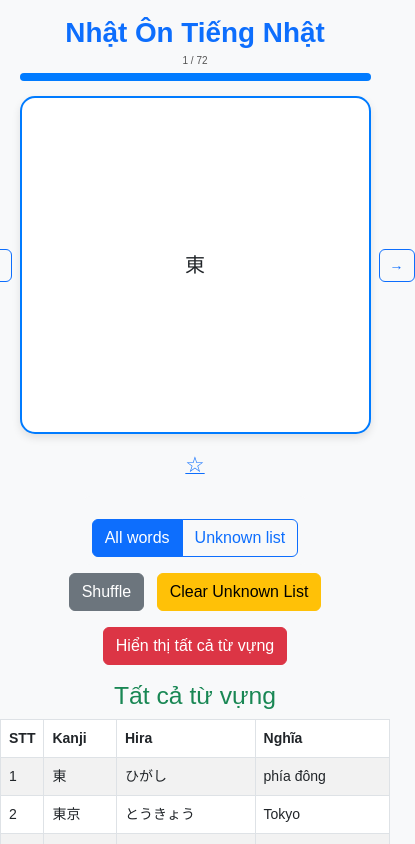
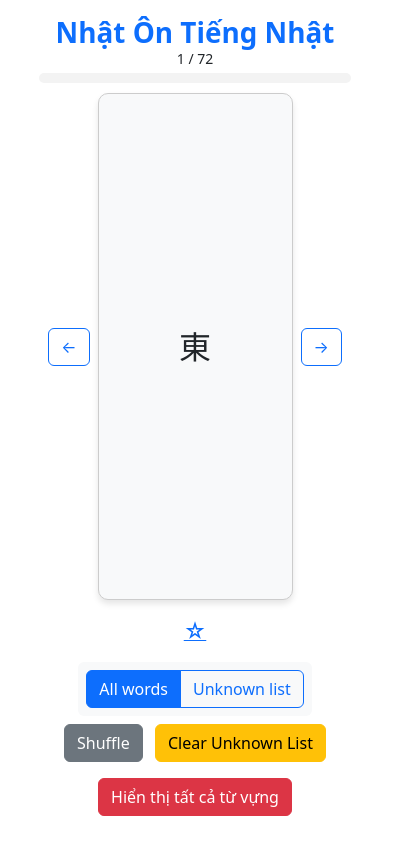
Before and after one commit to nhat251/FlashCardJPD, a plain HTML site: page index.html in a window 390 px wide. Shown: the top 844 px of the page, 415 px wide, since content can reach past the window. Drawn offline with nearby package versions, Linux system fonts and the light colour scheme.

Commit message:
updateStateWhenReload

```diff
--- a/index.html
+++ b/index.html
@@ -1,30 +1,25 @@
 <!DOCTYPE html>
 <html lang="vi">
+
 <head>
     <meta charset="UTF-8">
     <meta name="viewport" content="width=device-width, initial-scale=1">
     <title>Nhật Ôn Tiếng Nhật</title>
     <link href="https://cdn.jsdelivr.net/npm/bootstrap@5.3.0/dist/css/bootstrap.min.css" rel="stylesheet">
     <style>
-        body {
-            background-color: #f8f9fa;
-            font-family: Arial, sans-serif;
-        }
-
-        /* Flashcard */
         .flashcard {
-            width: 40vw;
-            height: 50vh;
+            width: 50vw;
+            height: 60vh;
             perspective: 1000px;
             cursor: pointer;
-            margin: 0 auto;
         }
 
         .card-inner {
             width: 100%;
             height: 100%;
             position: relative;
-            transition: transform 0.6s;
+            transition: transform 0.6s, opacity 0.6s;
+            /* Thêm hiệu ứng mờ dần */
             transform-style: preserve-3d;
         }
 
@@ -41,90 +36,56 @@
             display: flex;
             align-items: center;
             justify-content: center;
-            border-radius: 15px;
-            box-shadow: 0 4px 8px rgba(0, 0, 0, 0.1);
-            font-size: 24px;
+            border: 1px solid #ccc;
+            border-radius: 10px;
+            box-shadow: 0 4px 6px rgba(0, 0, 0, 0.1);
+            font-size: 32px;
+            /* Tăng kích thước font chữ */
             text-align: center;
-            padding: 15px;
         }
 
         .card-front {
-            background-color: #ffffff;
-            border: 2px solid #007bff;
+            background-color: #f8f9fa;
         }
 
         .card-back {
-            background-color: #e9ecef;
-            border: 2px solid #28a745;
+            background-color: #ffebcd;
             transform: rotateY(180deg);
         }
 
-        /* Thanh tiến độ */
+        .hidden {
+            display: none;
+        }
+
         .progress-container {
-            width: 90%;
-            background-color: #e9ecef;
-            border-radius: 10px;
-            margin-bottom: 15px;
+            width: 80%;
+            /* Giảm kích thước chiều rộng */
+            background-color: #f3f3f3;
+            border-radius: 5px;
+            margin-bottom: 10px;
             position: relative;
         }
 
         .progress-bar {
-            height: 8px;
-            background-color: #007bff;
-            border-radius: 10px;
-            transition: width 0.3s ease-in-out;
+            height: 10px;
+            /* Giảm kích thước chiều cao */
+            background-color: #4caf50;
+            width: 0%;
+            border-radius: 5px;
+            transition: width 0.3s;
         }
 
         .progress-text {
             position: absolute;
-            top: -20px;
+            top: -25px;
+            /* Điều chỉnh vị trí của số tiến độ */
             left: 50%;
             transform: translateX(-50%);
-            font-size: 12px;
-            color: #555;
-        }
-
-        /* Nút điều hướng */
-        .btn-group {
-            margin-top: 15px;
-        }
-
-        .btn-nav {
-            font-size: 16px;
-            padding: 8px 15px;
-        }
-
-        /* Bảng từ vựng */
-        .table-responsive {
-            margin-top: 20px;
-        }
-
-        .table {
             font-size: 14px;
-        }
-
-        /* Responsive cho điện thoại nhỏ */
-        @media (max-width: 576px) {
-            .flashcard {
-                width: 90vw;
-                height: 40vh;
-            }
-
-            .card-front, .card-back {
-                font-size: 20px;
-            }
-
-            .progress-text {
-                font-size: 10px;
-            }
-
-            .btn-nav {
-                font-size: 14px;
-                padding: 5px 10px;
-            }
         }
     </style>
 </head>
+
 <body class="d-flex flex-column align-items-center mt-3">
     <header class="mb-3 text-center">
         <h1 class="display-6 text-primary fw-bold">Nhật Ôn Tiếng Nhật</h1>
@@ -154,9 +115,11 @@
 
     <div class="bg-light rounded p-2 mt-2">
         <div class="btn-group" role="group">
-            <input type="radio" class="btn-check" name="wordList" id="sourceRadio" autocomplete="off" checked onchange="useSourceList()">
+            <input type="radio" class="btn-check" name="wordList" id="sourceRadio" autocomplete="off" checked
+                onchange="useSourceList()">
             <label class="btn btn-outline-primary" for="sourceRadio">All words</label>
-            <input type="radio" class="btn-check" name="wordList" id="unknownRadio" autocomplete="off" onchange="useUnknownList()">
+            <input type="radio" class="btn-check" name="wordList" id="unknownRadio" autocomplete="off"
+                onchange="useUnknownList()">
             <label class="btn btn-outline-primary" for="unknownRadio">Unknown list</label>
         </div>
     </div>
@@ -260,8 +223,7 @@
         ];
 
         let currentList = sourse;
-        let unknown = [];
-
+        let unknown = JSON.parse(localStorage.getItem('unknownList')) || [];
 
         let currentIndex = 0;
 
@@ -273,6 +235,7 @@
 
         function clearListUnknown() {
             unknown.length = 0;
+            localStorage.removeItem('unknownList'); // Xóa khỏi localStorage
             currentIndex = 0;
             updateCard();
         }
@@ -356,20 +319,20 @@
             const currentWord = currentList[currentIndex];
             const starIcon = document.getElementById("starIcon");
 
-            // Kiểm tra xem từ đã có trong danh sách unknown chưa
             const existingIndex = unknown.findIndex(word => word.kanji === currentWord.kanji);
 
             if (existingIndex === -1) {
-                // Thêm vào danh sách unknown nếu chưa có
                 unknown.push(currentWord);
-                starIcon.textContent = "★"; // Ngôi sao đã được chọn
-                starIcon.style.color = "#ffc107"; // Màu vàng
+                starIcon.textContent = "★";
+                starIcon.style.color = "#ffc107";
             } else {
-                // Xóa khỏi danh sách unknown nếu đã có
                 unknown.splice(existingIndex, 1);
-                starIcon.textContent = "☆"; // Ngôi sao chưa được chọn
-                starIcon.style.color = "#6c757d"; // Màu xám
+                starIcon.textContent = "☆";
+                starIcon.style.color = "#6c757d";
             }
+
+            // Lưu danh sách unknown vào localStorage
+            localStorage.setItem('unknownList', JSON.stringify(unknown));
         }
 
         function toggleTable() {
```
